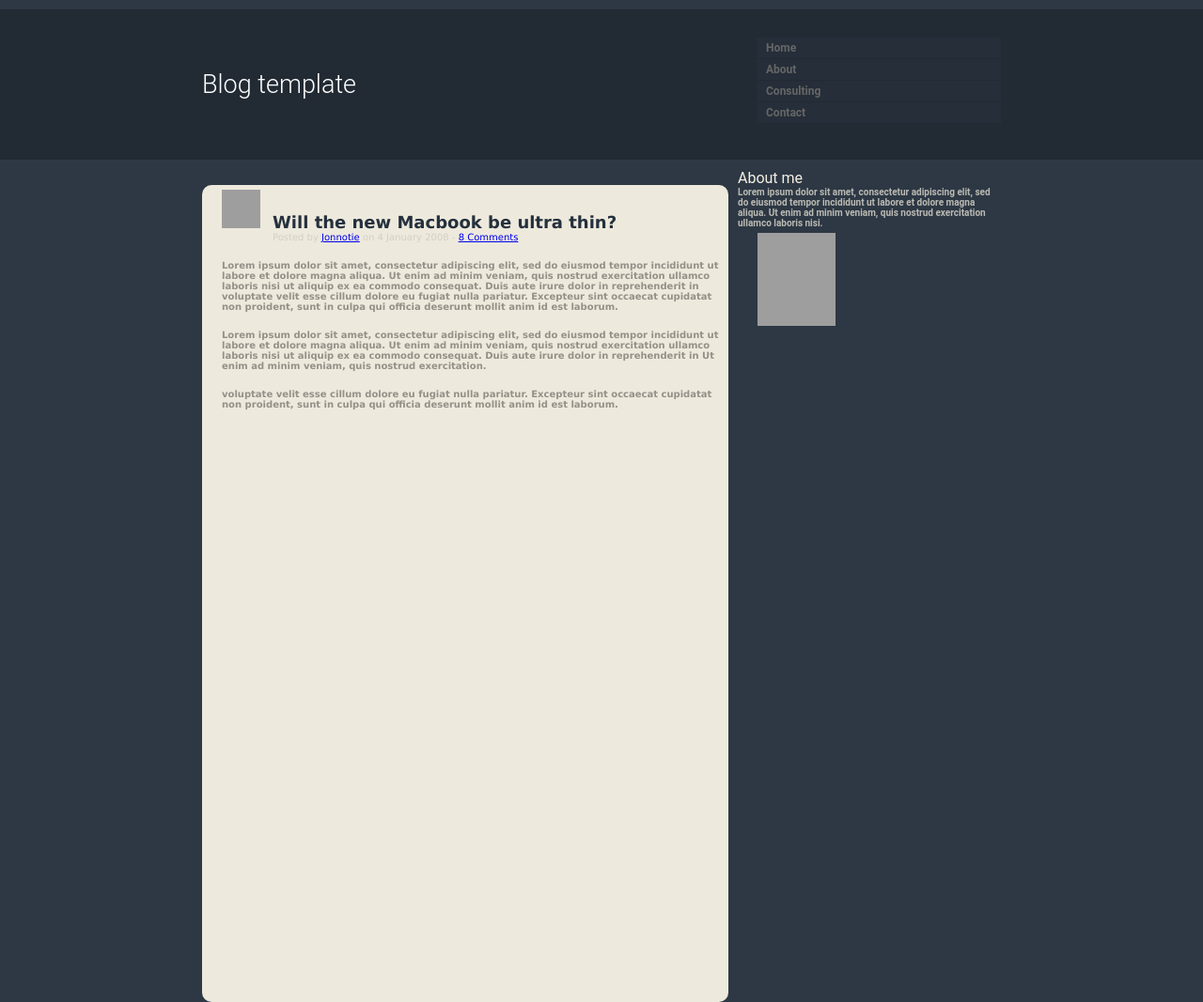
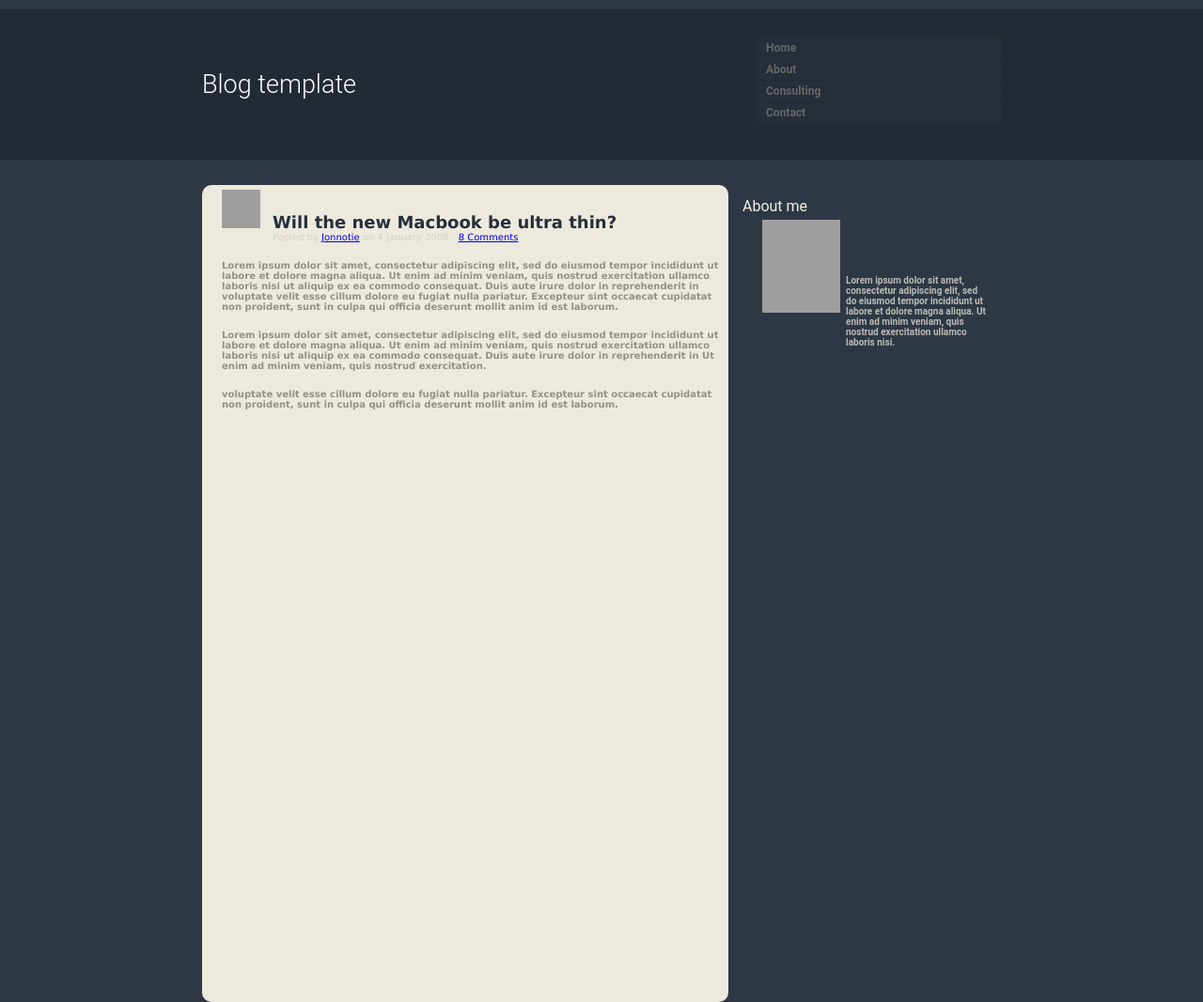
Before and after one commit to antonskateman/Project, a plain HTML site: page Project 1/index.html in a window 1280 px wide. Shown: the whole page at 94% size. Drawn offline with Linux system fonts and the light colour scheme; grey boxes are pictures that could not be loaded.

Commit message:
Project 1

```diff
--- a/Project 1/index.html
+++ b/Project 1/index.html
@@ -29,9 +29,11 @@
         <h4>voluptate velit esse cillum dolore eu fugiat nulla pariatur. Excepteur sint occaecat cupidatat non proident, sunt in culpa qui officia deserunt mollit anim id est laborum.</h4>
     </div>
     <div class="container2">
-        <header>About me</header>
-        <h5>Lorem ipsum dolor sit amet, consectetur adipiscing elit, sed do eiusmod tempor incididunt ut labore et dolore magna aliqua. Ut enim ad minim veniam, quis nostrud exercitation ullamco laboris nisi.</h5>
-    <img src="https://pp.vk.me/c6056/v6056484/ca0d/SWScVmV9K1A.jpg" width="83" height="99">
+        <div class="block2">
+            <header>About me</header>
+            <img src="https://pp.vk.me/c6056/v6056484/ca0d/SWScVmV9K1A.jpg" width="83" height="99">
+            <h5>Lorem ipsum dolor sit amet, consectetur adipiscing elit, sed do eiusmod tempor incididunt ut labore et dolore magna aliqua. Ut enim ad minim veniam, quis nostrud exercitation ullamco laboris nisi.</h5>
+        </div>
     </div>
 </div>
 </body>
--- a/Project 1/style.css
+++ b/Project 1/style.css
@@ -99,6 +99,7 @@ h4 {
     font-size: x-small;
     padding-left: 21px;
 }
+
 img {
     margin-bottom: -40px;
     padding-left: 21px;
@@ -110,11 +111,20 @@ img {
     position: relative;
     width: 8px;
 }
-
+.block2 {
+    height: 117px;
+    width:261px;
+    position: absolute;
+    padding-left: 575px;
+    padding-top: 30px;
+}
 header {
     color: #F4EFE1;
 }
 h5 {
     color: #BBBAB3;
     font-size: x-small;
+    padding-left: 110px;
+    padding-bottom: 10px;
+
 }
```
